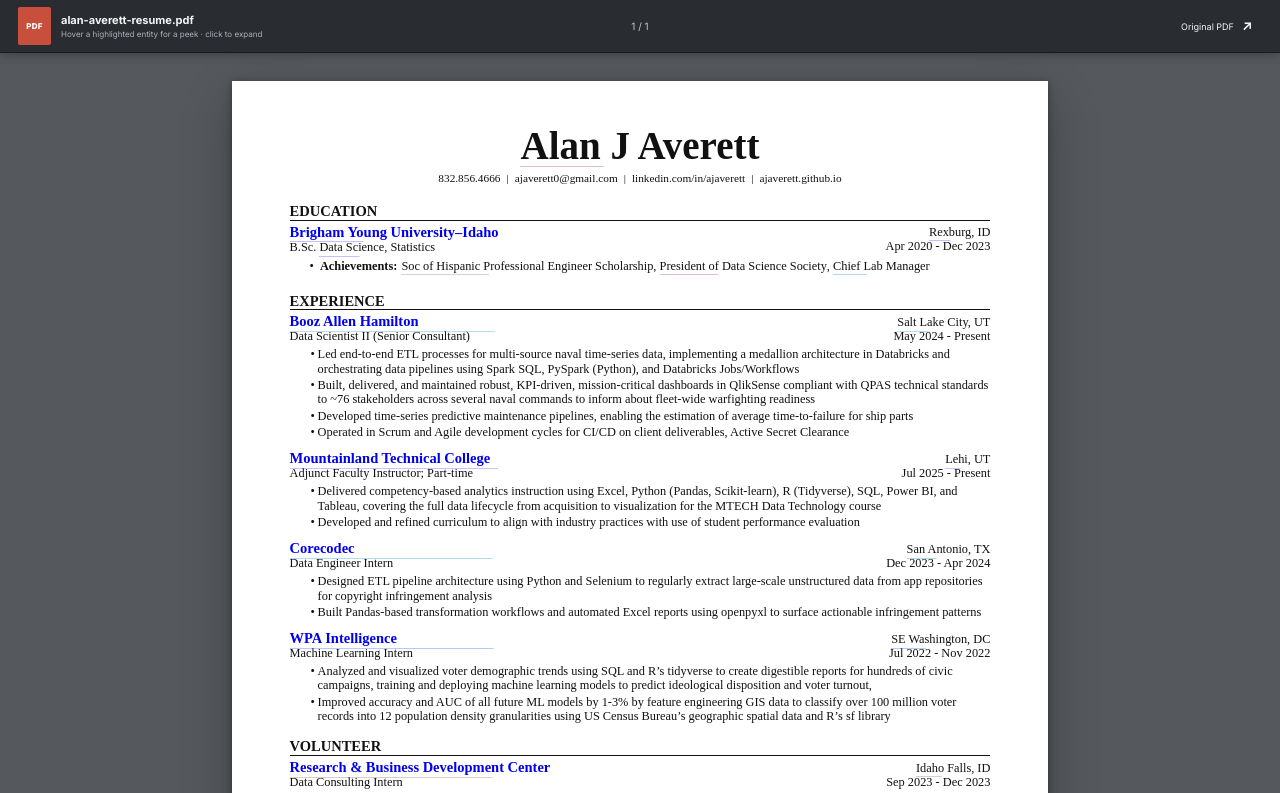
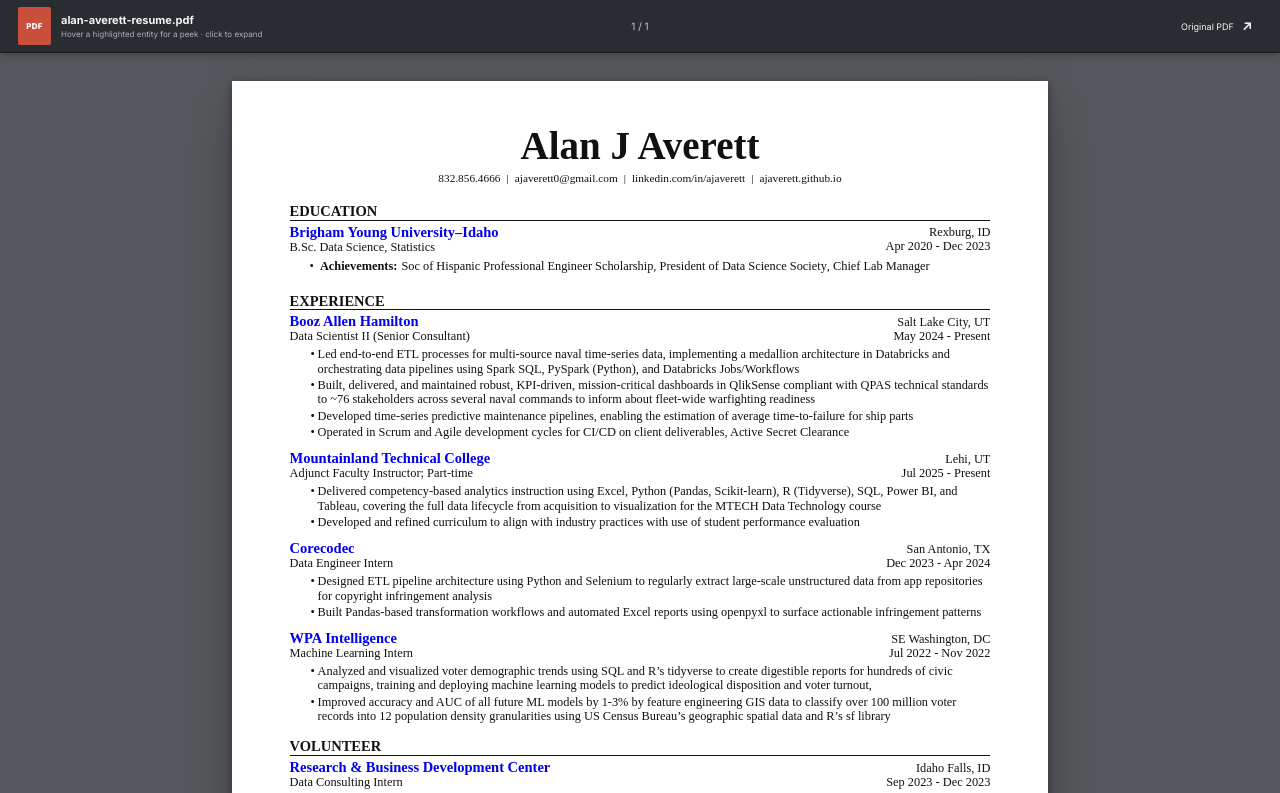
Before and after one commit to ajaverett/ajaverett.github.io, a Next.js app: page / in a window 1280 px wide. Shown: the top 793 px of the page. Built offline with nearby package versions, Linux system fonts and the light colour scheme; a web font is replaced by a local one.

Commit message:
Remove interactive entity underlines

```diff
--- a/app/globals.css
+++ b/app/globals.css
@@ -401,22 +401,6 @@
     transform 220ms cubic-bezier(0.16, 1, 0.3, 1);
 }
 
-.entity-trigger::after {
-  position: absolute;
-  right: 1px;
-  bottom: -1px;
-  left: 1px;
-  height: 1px;
-  content: "";
-  background: color-mix(in srgb, var(--entity-accent) 70%, var(--pdf-blue));
-  opacity: 0.4;
-  transform: scaleX(0.35);
-  transform-origin: left;
-  transition:
-    opacity 160ms ease,
-    transform 200ms ease;
-}
-
 .entity-trigger:hover,
 .entity-trigger:focus-visible,
 .entity-trigger--active {
@@ -425,13 +409,6 @@
   background: color-mix(in srgb, var(--entity-soft) 72%, #fff);
   box-shadow: 0 0 0 3px color-mix(in srgb, var(--entity-soft) 58%, transparent);
   transform: scale(1.075);
-}
-
-.entity-trigger:hover::after,
-.entity-trigger:focus-visible::after,
-.entity-trigger--active::after {
-  opacity: 1;
-  transform: scaleX(1);
 }
 
 .entity-trigger:focus-visible {
@@ -1364,7 +1341,4 @@
     transform: none;
   }
 
-  .entity-trigger::after {
-    display: none;
-  }
 }
```
Also changed, not shown: 1 other file (tests, documents, lock files or other folders).
